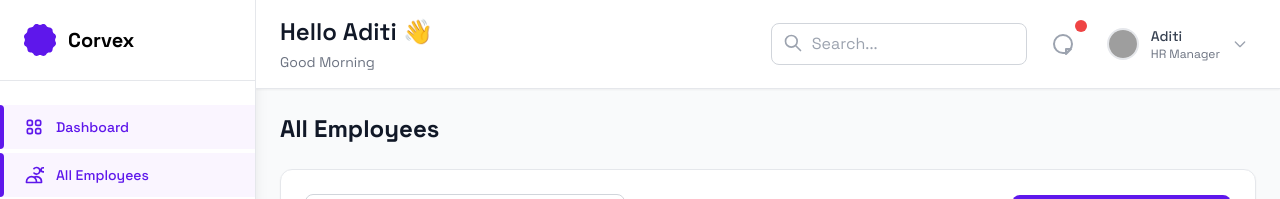
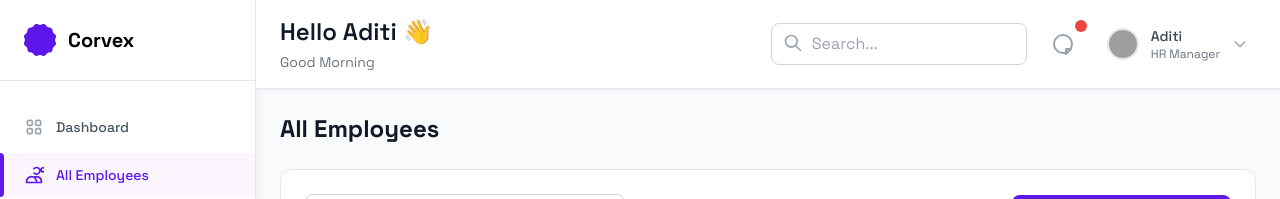
Before and after one commit to aditisingh02/corvex, a React (Vite) app in the folder frontend/: page /all-employees in a window 1280 px wide. Shown: the top 199 px of the page. Built offline with nearby package versions, Linux system fonts and the light colour scheme; grey boxes are pictures that could not be loaded.

Commit message:
feat: update Sidebar component to handle employee-related routes

```diff
--- a/frontend/src/components/Sidebar.jsx
+++ b/frontend/src/components/Sidebar.jsx
@@ -24,7 +24,6 @@ const Sidebar = () => {
         </svg>
       ),
       path: "/dashboard",
-      isActive: true,
     },
     {
       id: "employees",
@@ -195,6 +194,13 @@ const Sidebar = () => {
   ];
 
   const isActiveRoute = (path) => {
+    // Special handling for employee-related routes
+    if (path === "/all-employees") {
+      return (
+        location.pathname === "/all-employees" ||
+        location.pathname === "/add-employee"
+      );
+    }
     return location.pathname === path;
   };
 
@@ -223,8 +229,7 @@ const Sidebar = () => {
       <nav className="pt-6">
         <ul className="space-y-1">
           {menuItems.map((item) => {
-            const isActive =
-              item.id === "dashboard" || isActiveRoute(item.path);
+            const isActive = isActiveRoute(item.path);
 
             return (
               <li key={item.id}>
```
